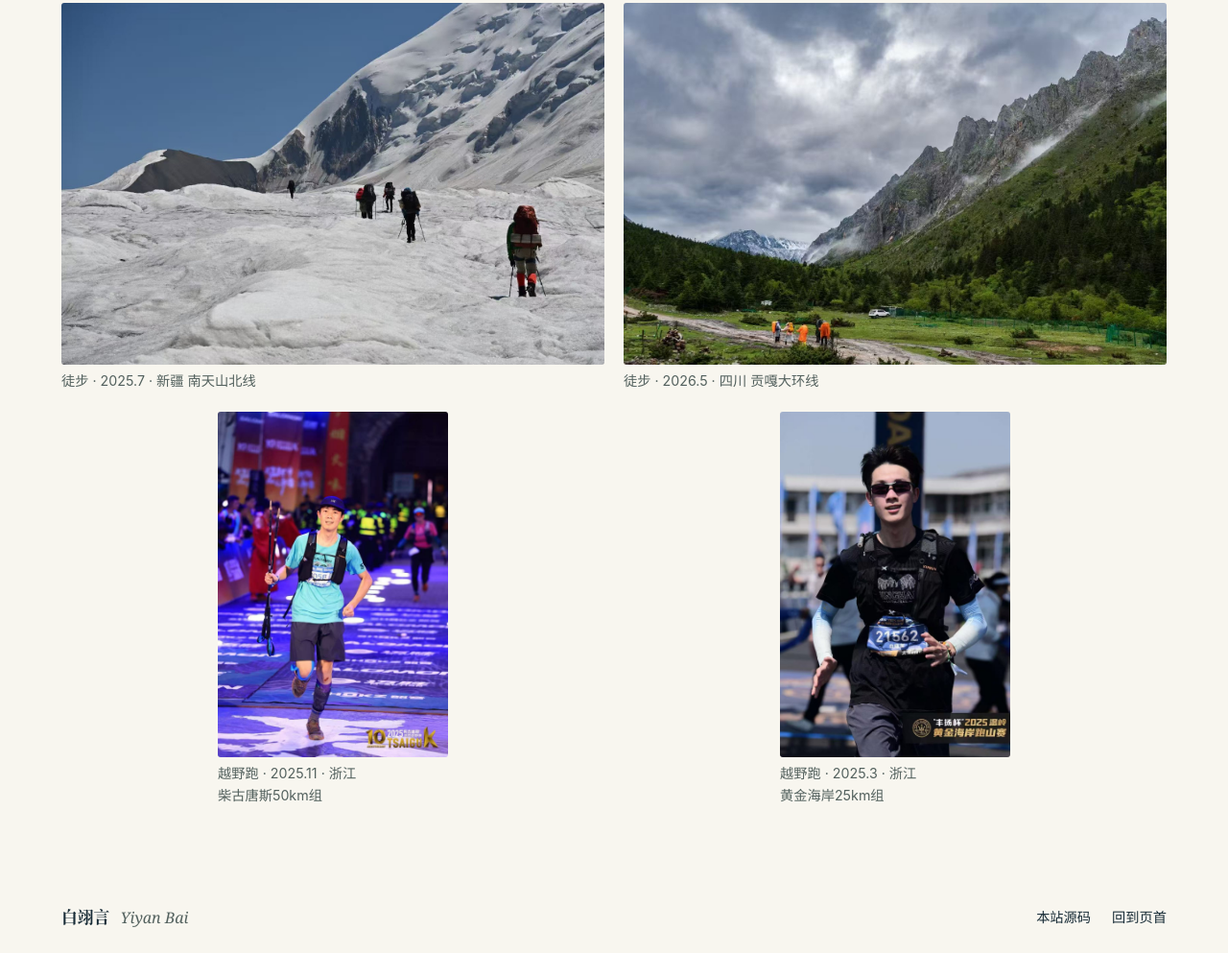
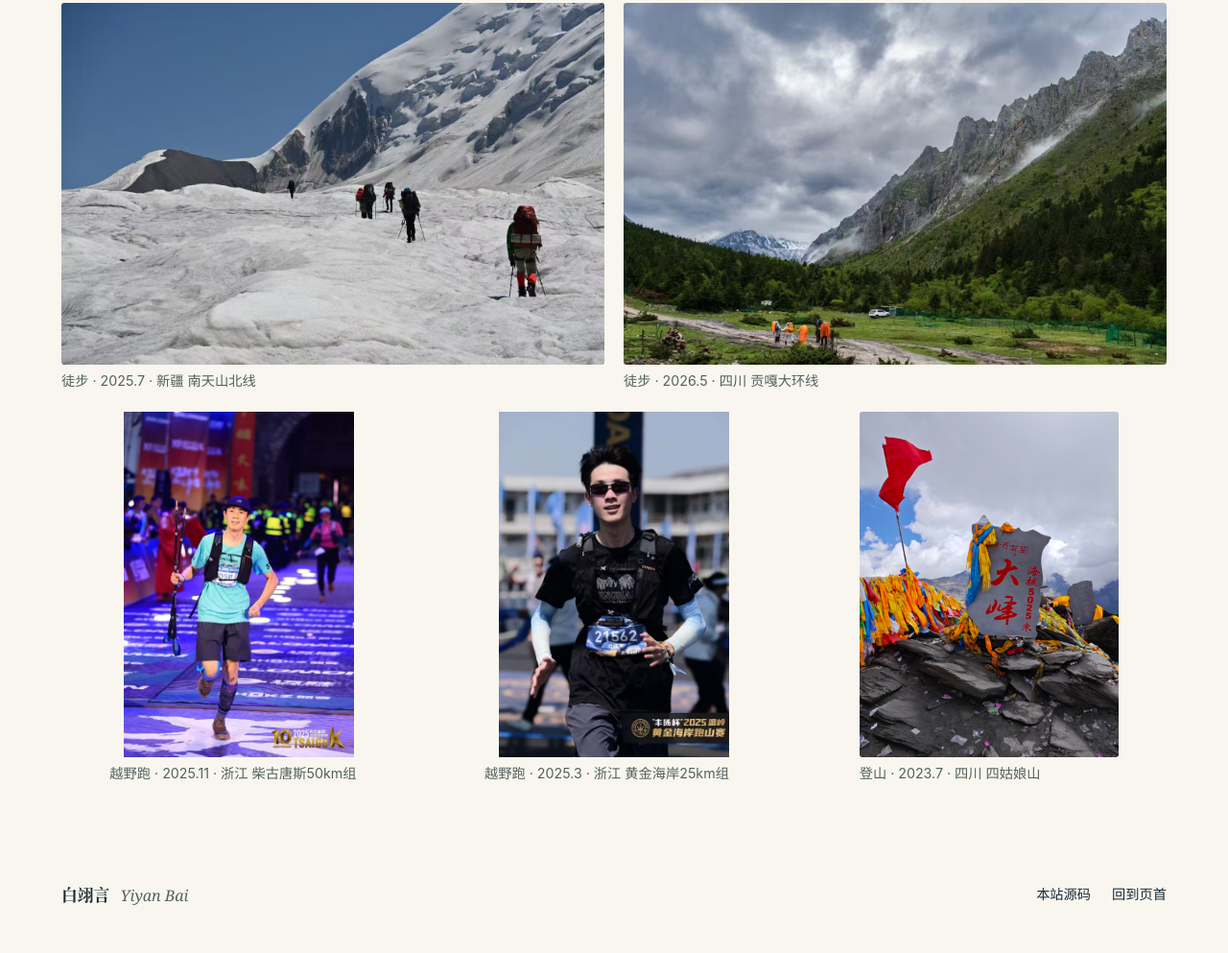
Before and after one commit to qidian2022/qidian2022.github.io, a plain HTML site: page index.html in a window 1280 px wide. Shown: the part 4114-5107 px from the top of the page at 96% size. After the commit the page ends 5084 px from the top, so only its background shows below. Drawn offline with Linux system fonts and the light colour scheme.

Commit message:
在户外相册末排加入四姑娘山大峰登山照

```diff
--- a/index.html
+++ b/index.html
@@ -12,7 +12,7 @@
   <meta property="og:url" content="https://qidian2022.github.io/">
   <title>白翊言的物理手记 · Yiyan Bai</title>
   <link rel="icon" type="image/png" href="assets/orbit.png">
-  <link rel="stylesheet" href="style.css?v=d47d6835">
+  <link rel="stylesheet" href="style.css?v=24d191e3">
   <link rel="stylesheet" href="instrument.css">
   <script src="instrument.js" defer></script>
 </head>
@@ -75,14 +75,15 @@
       </div></div></section>
     <section class="outdoors" id="outdoors" aria-labelledby="outdoor-title"><div class="wrap">
       <div class="section-heading"><div><p class="eyebrow"><span class="rule"></span><span lang="en">FIELD NOTES</span></p><h2 id="outdoor-title">课余，在山里</h2></div></div>
-      <p>我喜欢越野跑、攀冰、滑雪和徒步。这是我在山里留下的几张照片。</p>
+      <p>我喜欢越野跑、攀冰、滑雪、徒步和登山。这是我在山里留下的几张照片。</p>
       <div class="photo-grid">
         <figure><img src="assets/ice.jpg" alt="攀登者系着保护绳，用冰镐攀上蓝色冰壁" loading="lazy"><figcaption>攀冰 · 2026.1 · 北京 云蒙峡</figcaption></figure>
         <figure><img src="assets/ski.jpg" alt="穿蓝色外套的滑雪者在雪坡上转弯" loading="lazy"><figcaption>滑雪 · 2025.2 · 吉林 北大湖</figcaption></figure>
         <figure><img src="assets/glacier.jpg" alt="背着行囊的队伍沿雪地向山峰前行" loading="lazy"><figcaption>徒步 · 2025.7 · 新疆 南天山北线</figcaption></figure>
         <figure><img src="assets/valley.jpg" alt="徒步者沿山谷小路走向云雾中的群山" loading="lazy"><figcaption>徒步 · 2026.5 · 四川 贡嘎大环线</figcaption></figure>
-        <figure class="trail-photo"><img src="assets/trail-tsaigu.jpg" alt="越野跑选手手持折叠跑杖，跑过灯光照亮的赛道" loading="lazy"><figcaption>越野跑 · 2025.11 · 浙江 <span class="race-name">柴古唐斯50km组</span></figcaption></figure>
-        <figure class="trail-photo"><img src="assets/trail-wenling.jpg" alt="越野跑选手戴着墨镜，身穿补给背心和号码布奔跑" loading="lazy"><figcaption>越野跑 · 2025.3 · 浙江 <span class="race-name">黄金海岸25km组</span></figcaption></figure>
+        <figure class="portrait-photo"><img src="assets/trail-tsaigu.jpg" alt="越野跑选手手持折叠跑杖，跑过灯光照亮的赛道" loading="lazy"><figcaption>越野跑 · 2025.11 · 浙江 <span class="race-name">柴古唐斯50km组</span></figcaption></figure>
+        <figure class="portrait-photo"><img src="assets/trail-wenling.jpg" alt="越野跑选手戴着墨镜，身穿补给背心和号码布奔跑" loading="lazy"><figcaption>越野跑 · 2025.3 · 浙江 <span class="race-name">黄金海岸25km组</span></figcaption></figure>
+        <figure class="portrait-photo"><img src="assets/siguniang-dafeng.jpg" alt="四姑娘山大峰的峰顶石碑，碑上写着海拔 5025 米，旁边系着经幡" width="768" height="1024" loading="lazy"><figcaption>登山 · 2023.7 · 四川 四姑娘山</figcaption></figure>
       </div></div></section>
   </main>
   <footer><div class="wrap foot-inner"><span>白翊言 <i lang="en">Yiyan Bai</i></span><div><a href="https://github.com/qidian2022/qidian2022.github.io">本站源码</a><a href="#top">回到页首</a></div></div></footer>
--- a/style.css
+++ b/style.css
@@ -87,15 +87,17 @@ h2 { font: 700 clamp(2.12rem, 3.15vw, 3.05rem)/1.23 var(--serif); margin-top: 9p
 .grade { background: #d5e5d7; font: 700 1.4rem var(--serif); }
 .outdoors { padding: clamp(42px, 6vw, 78px) 0; }
 .outdoors .section-heading { margin-bottom: 10px; }
-.photo-grid { display: grid; grid-template-columns: repeat(2,minmax(0,1fr)); gap: 20px; margin-top: 24px; }
+.photo-grid { display: grid; grid-template-columns: repeat(6,minmax(0,1fr)); gap: 20px; margin-top: 24px; }
+.photo-grid > figure { grid-column: span 3; }
 .photo-grid img { width: 100%; aspect-ratio: 3/2; object-fit: cover; border-radius: 3px; }
-.photo-grid .trail-photo { width: min(100%, 240px); justify-self: center; }
-.photo-grid .trail-photo img { aspect-ratio: 2/3; object-fit: contain; }
-.trail-photo .race-name { display: inline-block; }
+.photo-grid .portrait-photo { grid-column: span 2; width: min(100%, 270px); justify-self: center; }
+.photo-grid .portrait-photo img { height: auto; aspect-ratio: 3/4; object-fit: contain; }
+.portrait-photo .race-name { display: inline-block; }
 .photo-grid figcaption { margin-top: 5px; color: var(--muted); font-size: .89rem; }
 @media (max-width: 680px) {
   .contact { grid-column: 2 / -1; }
   .photo-grid { grid-template-columns: 1fr; }
+  .photo-grid > figure, .photo-grid .portrait-photo { grid-column: 1; }
 }
 .topic { display: flex; align-items: center; gap: .5rem; font-weight: 550; font-size: .84rem; color: var(--mint); }
 .topic span { font: .75rem var(--mono); letter-spacing: .12em; color: #b6c7c3; }
```
Also changed, not shown: assets/siguniang-dafeng.jpg (added).
